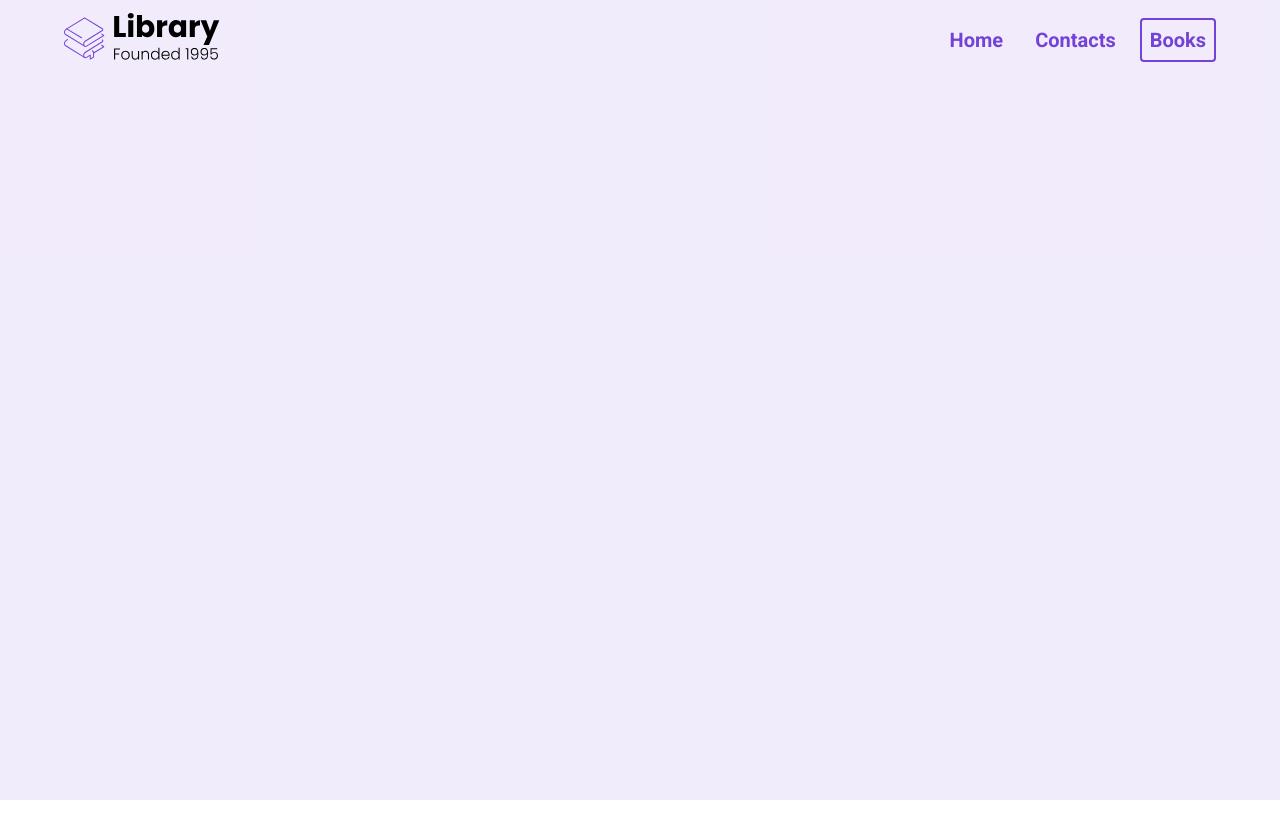
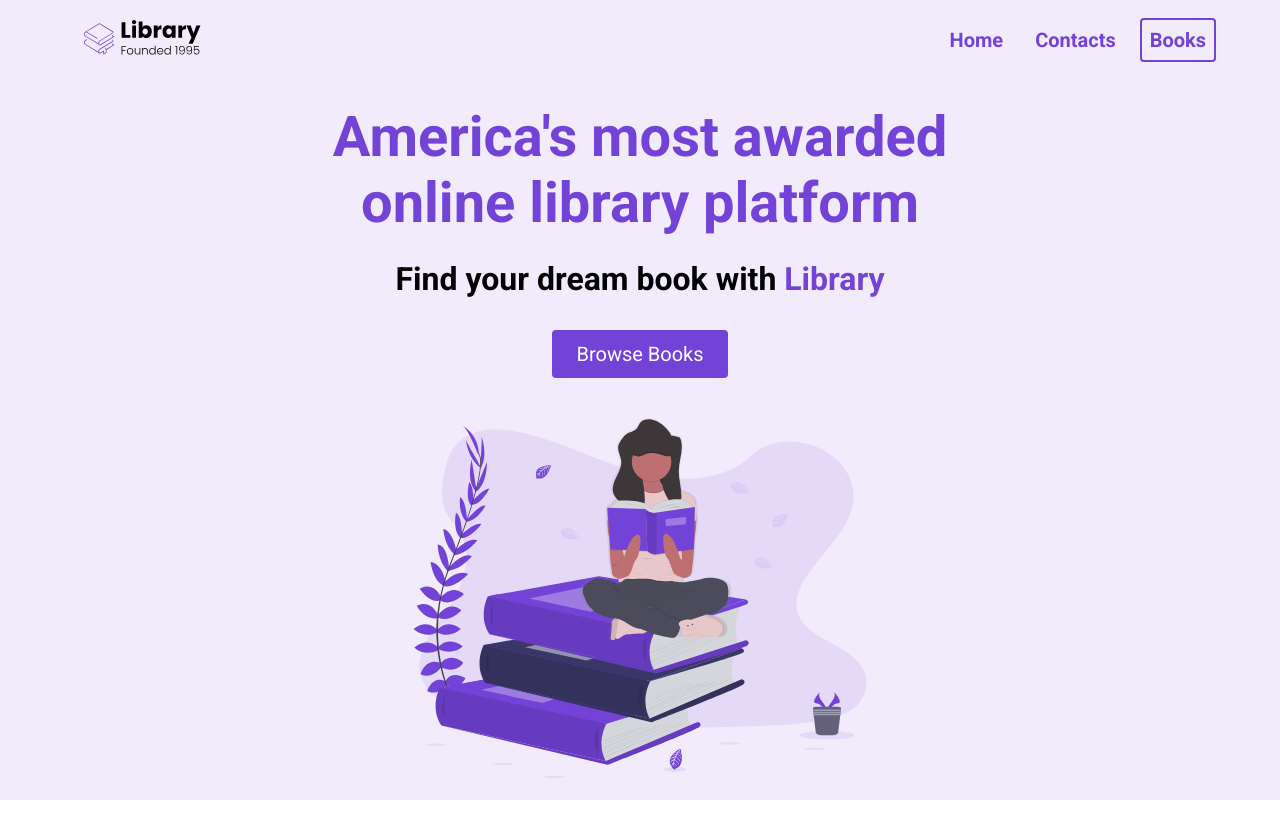
Before and after one commit to robertgriffith/E-Commerce-FES, a plain HTML site: page index.html in a window 1280 px wide. Before the commit the page ends 800 px from the top, so only its background shows below. Drawn offline with Linux system fonts and the light colour scheme.

Commit message:
added picture with adjustments

```diff
--- a/index.html
+++ b/index.html
@@ -22,7 +22,16 @@
             </div>
         </nav>
         <header>
-
+<div class="header__container">
+    <div class="header__description">
+        <h1>America's most awarded online library platform</h1>
+        <h2>Find your dream book with <span class="purple">Library</span></h2>
+        <button class="btn">Browse Books</button>
+    </div>
+    <figure class="header__img--wrapper">
+        <img src="./assets/Undraw_Books.svg" alt="">
+    </figure>
+</div>
         </header>
     </section>
 </body>
--- a/style.css
+++ b/style.css
@@ -13,6 +13,13 @@ nav {
     display: flex;
 }
 
+img {
+    width: 100%;
+    height: 100%;
+    max-height: 50vh;
+    padding: 20px;
+}
+
 .nav__container {
     width: 100%;
     max-width: 1200px;
@@ -21,6 +28,10 @@ nav {
     justify-content: space-between;
     align-items: center;
     margin: 0 auto;
+}
+
+.purple {
+    color: #7342d6;
 }
 
 .logo {
@@ -64,3 +75,54 @@ li {
 header {
     height: calc(100vh - 80px);
 }
+
+.header__container {
+    width: 100%;
+    max-width: 720px;
+    margin: 0 auto;
+    height: 100%;
+    display: flex;
+    flex-direction: column;
+    justify-content: space-around;
+    padding-top: 24px;
+}
+
+.header__description {
+    display: flex;
+    flex-direction: column;
+    align-items: center;
+}
+
+h1 {
+    font-size: 56px;
+    color: #7342d6;
+    margin-bottom: 24px;
+    text-align: center;
+}
+
+h2 {
+    text-align: center;
+    font-size: 32px;
+    margin-bottom: 32px;
+}
+
+button {
+    cursor: pointer;
+}
+
+button:active {
+    transform: translateY(1px);
+}
+
+.btn {
+    background-color: #7342d6;
+    color: white;
+    padding: 12px 24px;
+    font-size: 20px;
+    border-radius: 4px;
+    border: none;
+}
+
+.header__img--wrapper {
+    padding: 20px;
+}
```
